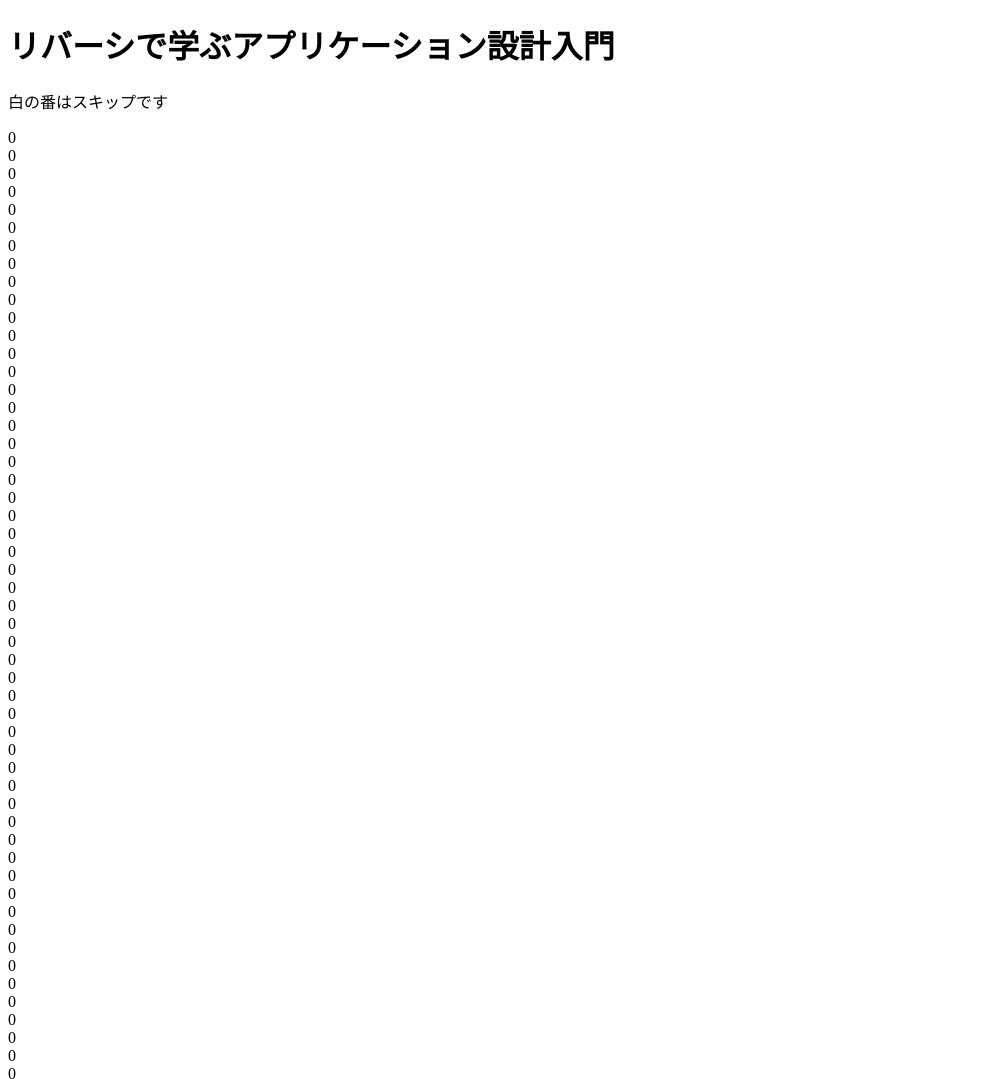
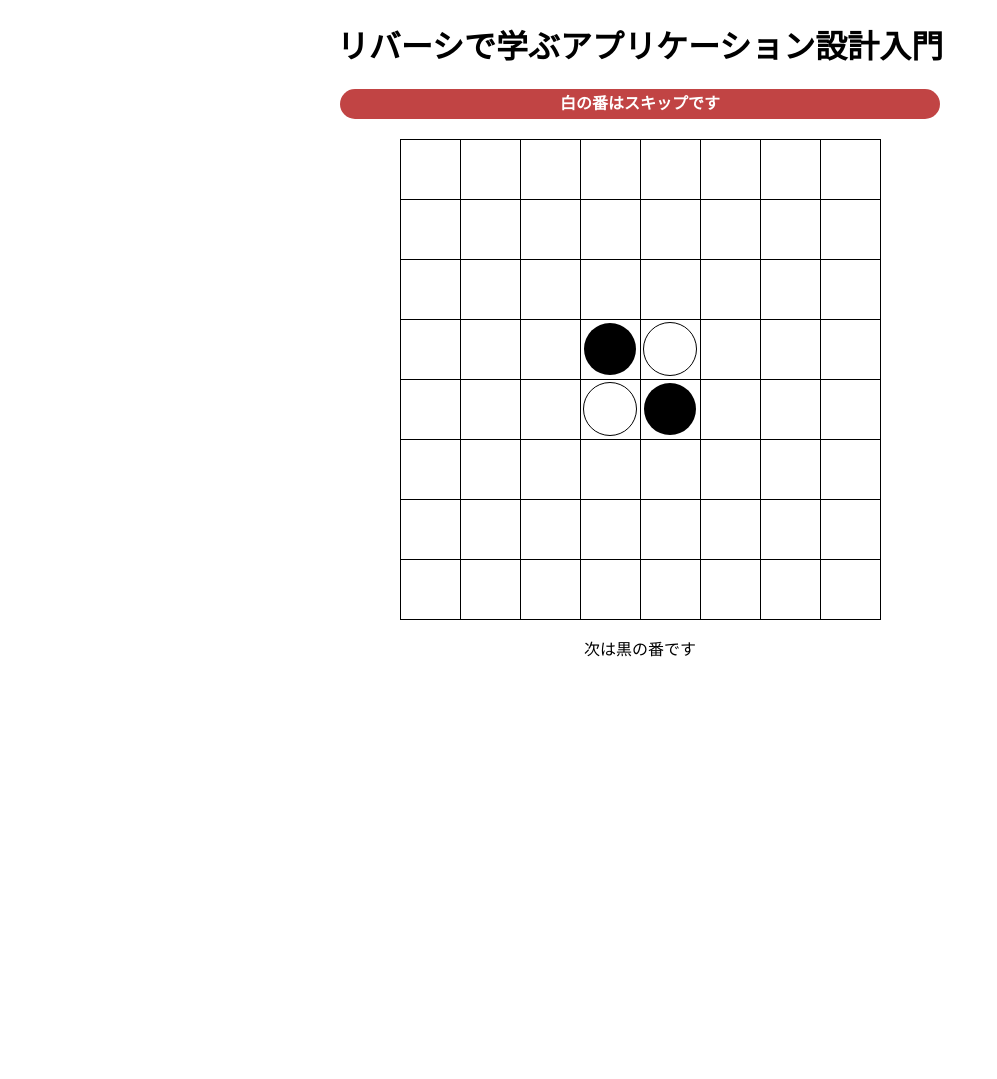
Before and after one commit to s-yoshiii/reversi-webapp, a website: page static/index.html in a window 1280 px wide. Shown: the top 1079 px of the page, without its empty margins (0-997 px from the left). After the commit the page ends 800 px from the top, so only its background shows below. Drawn offline with Linux system fonts and the light colour scheme.

Commit message:
リバーシ盤面にCSSスタイルを適用し、各マスをsquareクラスでマークアップ
盤面のグリッド表示・石の丸描画・警告メッセージの見た目をstyle.cssで整備し、
index.htmlの各マスにsquareクラスを付与してスタイル適用できるようにした。

```diff
--- a/static/index.html
+++ b/static/index.html
@@ -3,6 +3,7 @@
 <head>
     <meta charset="UTF-8">
     <meta name="viewport" content="width=device-width, initial-scale=1.0">
+    <link rel="stylesheet" href="./style.css">
     <title>リバーシ</title>
 </head>
 <body>
@@ -10,80 +11,90 @@
         <h1>リバーシで学ぶアプリケーション設計入門</h1>
     </header>
     <main>
-        <p>白の番はスキップです</p>
-        <div>
+        <div class="warning-message-area">
+            <p class="warning-message">白の番はスキップです</p>
+        </div>
+        <div class="board">
             <!-- 8マス -->
-            <div>0</div>
-            <div>0</div>
-            <div>0</div>
-            <div>0</div>
-            <div>0</div>
-            <div>0</div>
-            <div>0</div>
-            <div>0</div>
+            <div class="square"></div>
+            <div class="square"></div>
+            <div class="square"></div>
+            <div class="square"></div>
+            <div class="square"></div>
+            <div class="square"></div>
+            <div class="square"></div>
+            <div class="square"></div>
             <!-- 8マス -->
-            <div>0</div>
-            <div>0</div>
-            <div>0</div>
-            <div>0</div>
-            <div>0</div>
-            <div>0</div>
-            <div>0</div>
-            <div>0</div>
+            <div class="square"></div>
+            <div class="square"></div>
+            <div class="square"></div>
+            <div class="square"></div>
+            <div class="square"></div>
+            <div class="square"></div>
+            <div class="square"></div>
+            <div class="square"></div>
             <!-- 8マス -->
-            <div>0</div>
-            <div>0</div>
-            <div>0</div>
-            <div>0</div>
-            <div>0</div>
-            <div>0</div>
-            <div>0</div>
-            <div>0</div>
+            <div class="square"></div>
+            <div class="square"></div>
+            <div class="square"></div>
+            <div class="square"></div>
+            <div class="square"></div>
+            <div class="square"></div>
+            <div class="square"></div>
+            <div class="square"></div>
             <!-- 8マス -->
-            <div>0</div>
-            <div>0</div>
-            <div>0</div>
-            <div>0</div>
-            <div>0</div>
-            <div>0</div>
-            <div>0</div>
-            <div>0</div>
+            <div class="square"></div>
+            <div class="square"></div>
+            <div class="square"></div>
+            <div class="square">
+                <div class="stone dark"></div>
+            </div>
+            <div class="square">
+                <div class="stone light"></div>
+            </div>
+            <div class="square"></div>
+            <div class="square"></div>
+            <div class="square"></div>
             <!-- 8マス -->
-            <div>0</div>
-            <div>0</div>
-            <div>0</div>
-            <div>0</div>
-            <div>0</div>
-            <div>0</div>
-            <div>0</div>
-            <div>0</div>
+            <div class="square"></div>
+            <div class="square"></div>
+            <div class="square"></div>
+            <div class="square">
+                <div class="stone light"></div>
+            </div>
+            <div class="square">
+                <div class="stone dark"></div>
+            </div>
+            <div class="square"></div>
+            <div class="square"></div>
+            <div class="square"></div>
             <!-- 8マス -->
-            <div>0</div>
-            <div>0</div>
-            <div>0</div>
-            <div>0</div>
-            <div>0</div>
-            <div>0</div>
-            <div>0</div>
-            <div>0</div>
+            <div class="square"></div>
+            <div class="square"></div>
+            <div class="square"></div>
+            <div class="square"></div>
+            <div class="square"></div>
+            <div class="square"></div>
+            <div class="square"></div>
+            <div class="square"></div>
             <!-- 8マス -->
-            <div>0</div>
-            <div>0</div>
-            <div>0</div>
-            <div>0</div>
-            <div>0</div>
-            <div>0</div>
-            <div>0</div>
-            <div>0</div>
+            <div class="square"></div>
+            <div class="square"></div>
+            <div class="square"></div>
+            <div class="square"></div>
+            <div class="square"></div>
+            <div class="square"></div>
+            <div class="square"></div>
+            <div class="square"></div>
             <!-- 8マス -->
-            <div>0</div>
-            <div>0</div>
-            <div>0</div>
-            <div>0</div>
-            <div>0</div>
-            <div>0</div>
-            <div>0</div>
-            <div>0</div>
+            <div class="square"></div>
+            <div class="square"></div>
+            <div class="square"></div>
+            <div class="square"></div>
+            <div class="square"></div>
+            <div class="square"></div>
+            <div class="square"></div>
+            <div class="square"></div>
         </div>
         <p>次は黒の番です</p>
     </main>
--- /dev/null
+++ b/static/style.css
@@ -0,0 +1,51 @@
+body {
+    text-align: center;
+}
+
+.warning-message-area {
+    height: 30px;
+}
+
+.warning-message {
+    width: 600px;
+    height: 30px;
+    margin: 0 auto;
+    background-color: #c14444;
+    color: #fff;
+    border-radius: 15px;
+    display: flex;
+    justify-content: center;
+    align-items: center;
+    text-box: trim-both text;
+    line-height: 1;
+    font-weight: 600;
+}
+
+.board {
+    width: 480px;
+    margin: 20px auto 0;
+    display: grid;
+    grid-template-columns: repeat(8, 60px);
+    border: solid;
+    border-width: 1px 0 0 1px;
+}
+
+.square {
+    aspect-ratio: 1 / 1;
+    border: solid;
+    border-width: 0 1px 1px 0;
+    display: flex;
+    justify-content: center;
+    align-items: center;
+}
+.stone {
+    border-radius: 50%;
+    aspect-ratio: 1 / 1;
+    width: 52px;
+}
+.dark {
+    background-color: #000;
+}
+.light {
+    border: 1px solid #000;
+}
```
